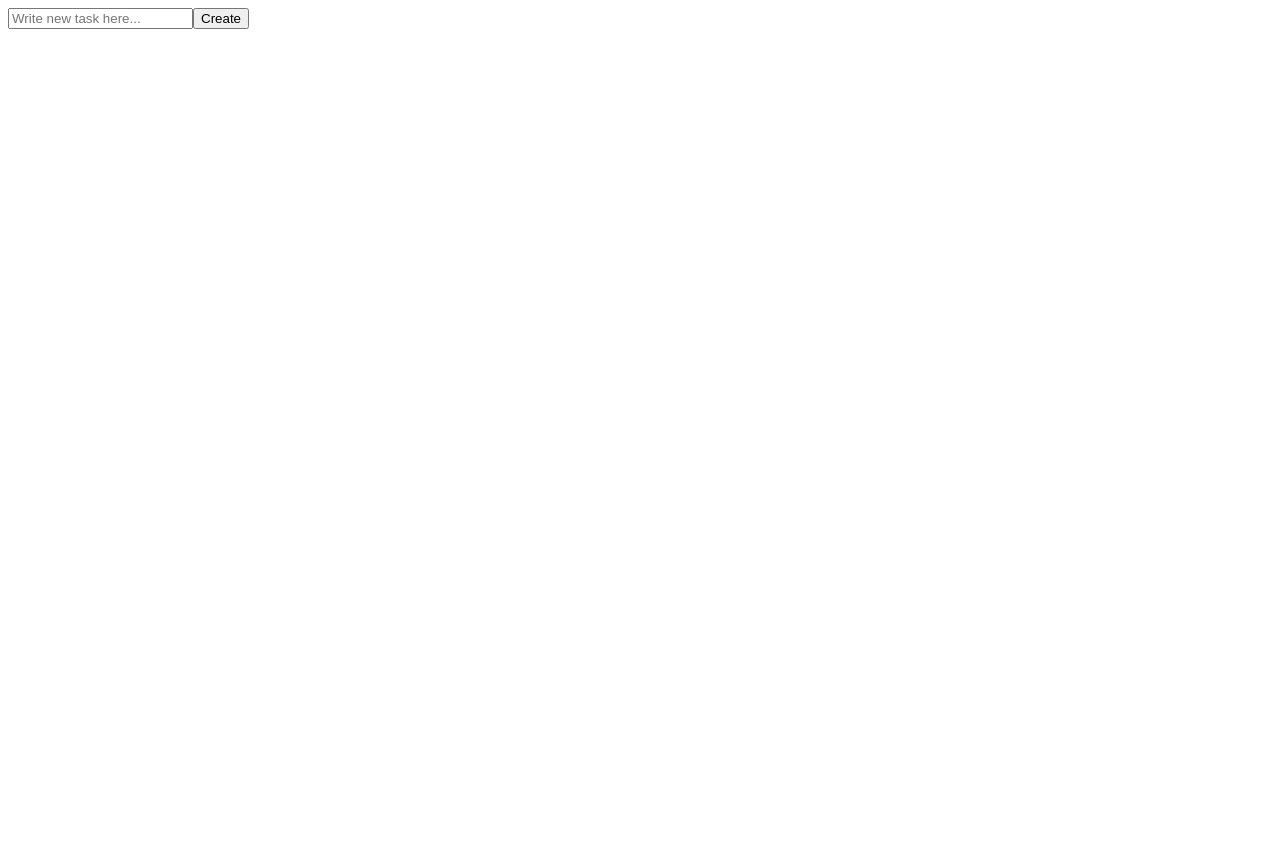
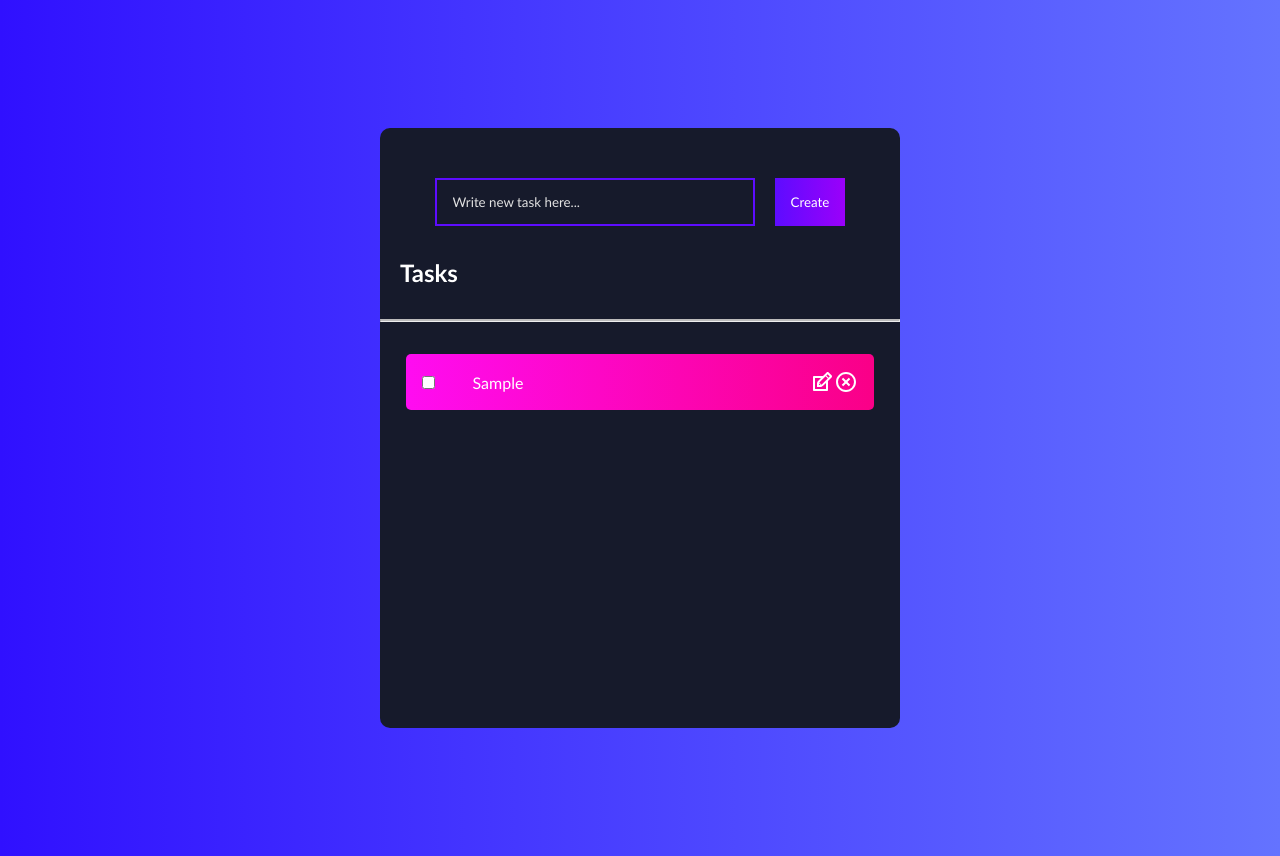
Before and after one commit to demonslaying/to-do-list-app, a React (Create React App) app in the folder frontend/: page / in a window 1280 px wide. Both pictures are taken after typing "Sample" into the empty fields and a click on the button "Create". Before the commit the page ends 800 px from the top, so only its background shows below. Built offline with nearby package versions, Linux system fonts and the light colour scheme.

Commit message:
Visual implemented

```diff
--- /dev/null
+++ b/frontend/src/App.css
@@ -0,0 +1,166 @@
+* {
+  box-sizing: border-box;
+  margin: 0;
+  padding: 0;
+  font-family: 'Trebuchet MS', 'Lucida Sans Unicode', 'Lucida Grande',
+    'Lucida Sans', Arial, sans-serif;
+}
+
+body {
+  background: linear-gradient(
+    90deg,
+    rgba(48, 16, 255, 1) 0%,
+    rgba(100, 115, 255, 1) 100%
+  );
+}
+
+.todo-app {
+  display: flex;
+  flex-direction: column;
+  justify-content: start;
+  width: 520px;
+  min-height: 600px;
+  background: #161a2b;
+  text-align: center;
+  margin: 128px auto;
+  border-radius: 10px;
+  padding-bottom: 32px;
+}
+
+h1 {
+  margin: 32px 0;
+  color: #fff;
+  font-size: 24px;
+}
+
+.complete {
+  text-decoration: line-through;
+  opacity: 0.4;
+}
+
+.todo-form {
+  margin-bottom: 32px;
+}
+
+.todo-input {
+  padding: 14px 32px 14px 16px;
+  border: 2px solid #5d0cff;
+  outline: none;
+  width: 320px;
+  background: transparent;
+  color: #fff;
+  margin-top: 50px;
+  margin-right: 20px;
+}
+
+.todo-input::placeholder {
+  color: #e2e2e2;
+}
+
+.todo-button {
+  padding: 16px;
+  border: none;
+  cursor: pointer;
+  outline: none;
+  background: linear-gradient(
+    90deg,
+    rgba(93, 12, 255, 1) 0%,
+    rgba(155, 0, 250, 1) 100%
+  );
+  color: #fff;
+  text-transform: capitalize;
+}
+
+.todo-input.edit {
+  border: 2px solid #149fff;
+}
+
+.todo-button.edit {
+  background: linear-gradient(
+    90deg,
+    rgba(20, 159, 255, 1) 0%,
+    rgba(17, 122, 255, 1) 100%
+  );
+  padding: 16px 22px;
+}
+
+.todo-container {
+  display: flex;
+  flex-direction: row;
+  position: relative;
+}
+
+.todo-row {
+  display: flex;
+  justify-content: space-between;
+  align-items: center;
+  margin: 4px auto;
+  color: #fff;
+  background: linear-gradient(
+    90deg,
+    rgba(255, 118, 20, 1) 0%,
+    rgba(255, 84, 17, 1) 100%
+  );
+
+  padding: 16px;
+  border-radius: 5px;
+  width: 90%;
+}
+
+.todo-row:nth-child(4n + 1) {
+  background: linear-gradient(
+    90deg,
+    rgba(93, 12, 255, 1) 0%,
+    rgba(155, 0, 250, 1) 100%
+  );
+}
+
+.todo-row:nth-child(4n + 2) {
+  background: linear-gradient(
+    90deg,
+    rgba(255, 12, 241, 1) 0%,
+    rgba(250, 0, 135, 1) 100%
+  );
+}
+
+.todo-row:nth-child(4n + 3) {
+  background: linear-gradient(
+    90deg,
+    rgba(20, 159, 255, 1) 0%,
+    rgba(17, 122, 255, 1) 100%
+  );
+}
+
+.icons {
+  display: flex;
+  align-items: center;
+  font-size: 24px;
+  cursor: pointer;
+}
+
+.delete-icon {
+  margin-right: 5px;
+  color: #fff;
+}
+
+.edit-icon {
+  color: #fff;
+}
+
+
+/* Used on TodoForm.js */
+
+h1.left {
+ text-align: start;
+ margin-left: 20px;
+}
+
+/* Solid border */
+hr.solid {
+  border-top: 2px solid #bbb;
+}
+
+.description {
+  width: 300px;
+  text-align: start;
+}
--- a/frontend/src/App.js
+++ b/frontend/src/App.js
@@ -1,9 +1,10 @@
-import TodoForm from "./components/TodoForm";
+import './App.css';
+import TodoList from "./components/TodoList";
 
 function App() {
   return (
     <div className="todo-app">
-      <TodoForm />
+      <TodoList />
     </div>
   );
 }
--- a/frontend/src/components/Todo.js
+++ b/frontend/src/components/Todo.js
@@ -0,0 +1,30 @@
+import React, { useState } from 'react'
+import TodoForm from './TodoForm'
+import { TiEdit } from 'react-icons/ti'
+import { RiCloseCircleLine } from 'react-icons/ri'
+import { Container, Row, Col } from 'react-bootstrap'
+
+function Todo({ todos, completeTodo }) {
+    const [edit, setEdit] = useState({
+        description: ''
+    });
+
+    return todos.map((todo, index) => (
+        <div className={todo.isComplete ? 'todo-row complete' : 'todo-row'}
+            key={index}>
+            <div>
+                <input type="checkbox" />
+            </div>
+            <div className='description' key={todo.description} onClick={() => completeTodo(todo.description)}>
+                {todo.description}
+            </div>
+
+            <div className="icons">
+                <TiEdit />
+                <RiCloseCircleLine />
+            </div>
+        </div >
+    ))
+}
+
+export default Todo
--- a/frontend/src/components/TodoForm.js
+++ b/frontend/src/components/TodoForm.js
@@ -5,18 +5,18 @@ function TodoForm(props) {
 
     const handleChange = e => {
         setInput(e.target.value);
-    }
+    };
 
     const handleSubmit = e => {
         e.preventDefault();
 
-        /*props.onSubmit({
+        props.onSubmit({
             // TODO: CALL THE API CREATE TASK
-            descrption: input
-        })*/
+            description: input
+        });
 
         setInput('');
-    }
+    };
 
     return (
         <form className="todo-form" onSubmit={handleSubmit}>
@@ -29,7 +29,9 @@ function TodoForm(props) {
                 onChange={handleChange}
             />
             <button className="todo-button">Create</button>
-        </form>
+            <h1 class="left"> Tasks </h1>
+            <hr class="solid" />
+        </form >
     )
 }
 
--- a/frontend/src/components/TodoList.js
+++ b/frontend/src/components/TodoList.js
@@ -1,12 +1,35 @@
 import React, { useState } from 'react'
 import TodoForm from './TodoForm'
+import Todo from './Todo'
 
 function TodoList() {
     const [todos, setTodos] = useState([])
 
+    const addTodo = todo => {
+        if (!todo.description || /^\s*$/.test(todo.description)) {
+            return;
+        }
+
+        const newTodos = [todo, ...todos];
+
+        setTodos(newTodos);
+        console.log(todo, ...todos);
+    };
+
+    const completeTodo = id => {
+        let updatedTodos = todos.map(todo => {
+            if (todo.id === id) {
+                todo.isComplete = !todo.isComplete;
+            }
+            return todo;
+        })
+        setTodos(updatedTodos);
+    }
+
     return (
         <div>
-            <TodoForm />
+            <TodoForm onSubmit={addTodo} />
+            <Todo todos={todos} completeTodo={completeTodo} />
         </div>
     )
 }
```
Also changed, not shown: frontend/package.json (+6 -3 lines), frontend/public/manifest.json, 2 other files (tests, documents, lock files or other folders).
